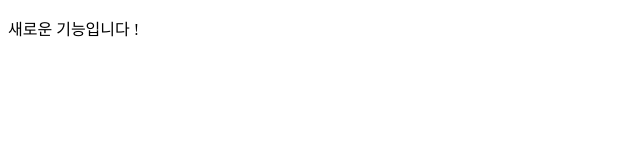
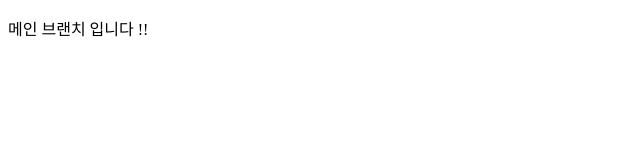
Before and after one commit to remnantcjy/GitInitTest, a plain HTML site: page index.html in a window 1280 px wide. Shown: the full height of the page, 0-640 px from the left. Drawn offline with Linux system fonts and the light colour scheme.

Commit message:
메인 브랜치 계속 변경

```diff
--- a/index.html
+++ b/index.html
@@ -4,9 +4,9 @@
     <meta charset="UTF-8">
     <meta http-equiv="X-UA-Compatible" content="IE=edge">
     <meta name="viewport" content="width=device-width, initial-scale=1.0">
-    <title>메인은 계속적으로 새 브런치 영향 없이 진행 !!</title>
+    <title>충돌이 날까 ? ㄴ!!</title>
 </head>
 <body>
-    <p>새로운 기능입니다 !</p>
+    <p>메인 브랜치 입니다 !!</p>
 </body>
 </html>
```
